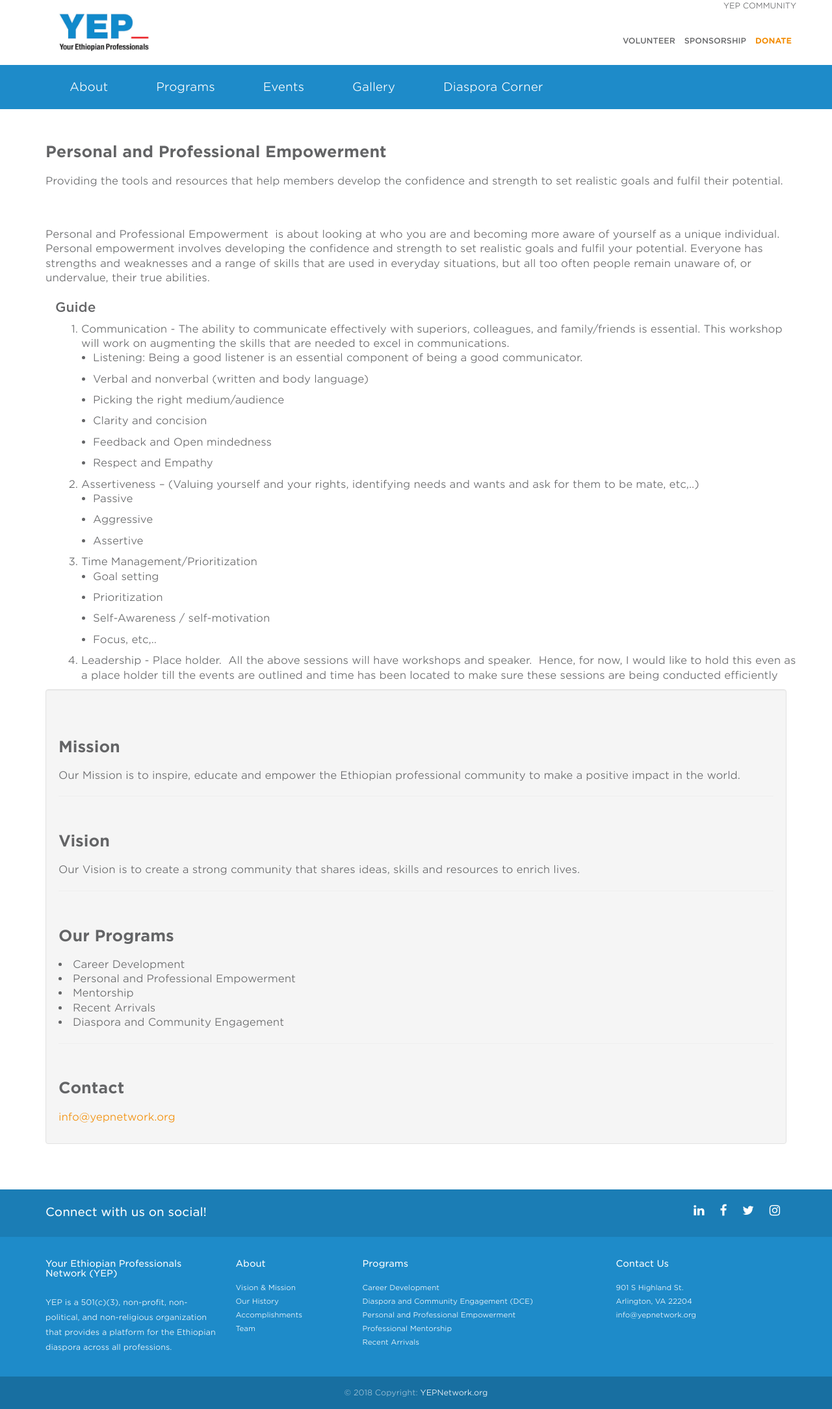
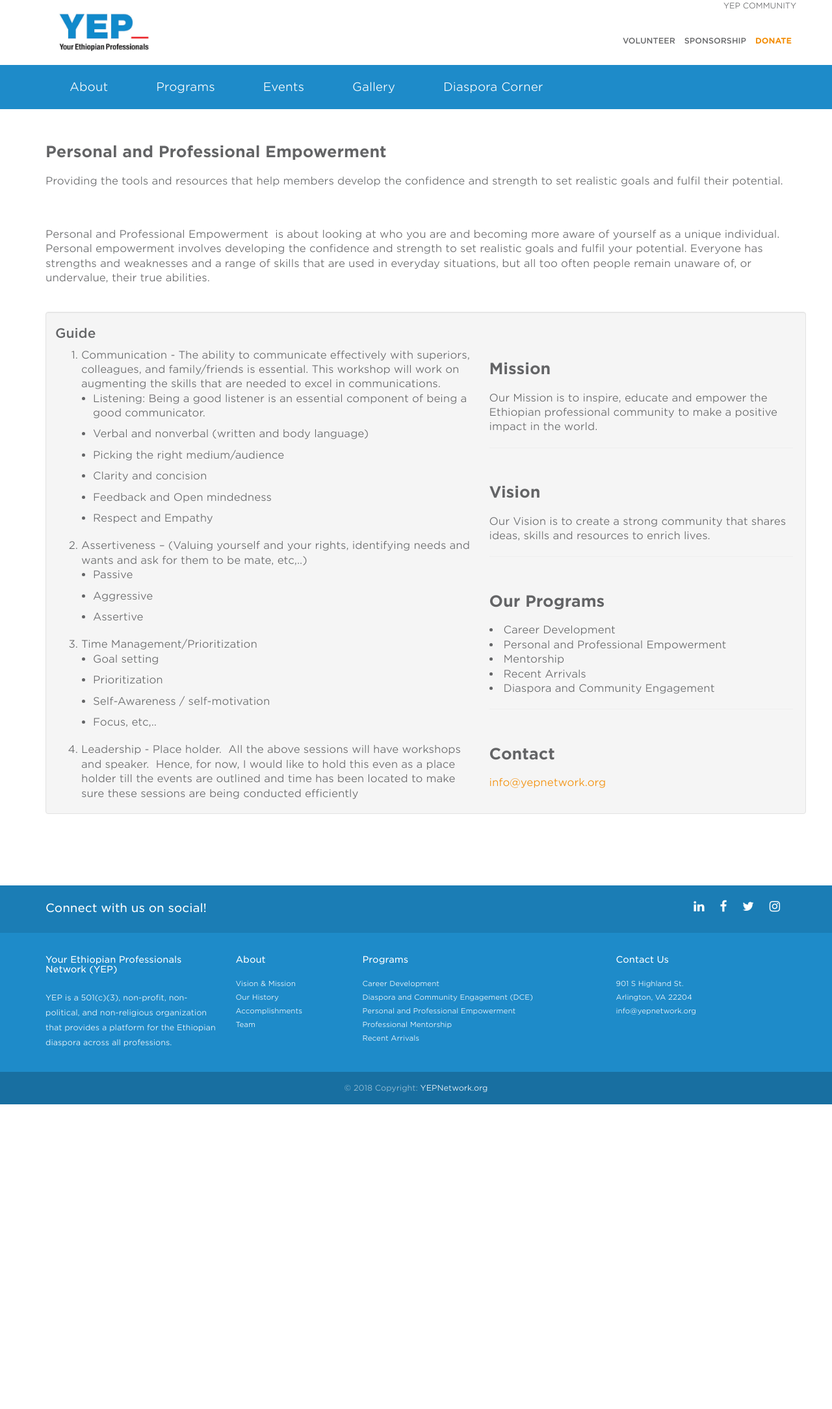
Before and after one commit to YEPNetwork/yepnetwork.github.io, a Jekyll site: the page built from _programs/personal-professional-empowerment.html, in a window 1280 px wide. Shown: the whole page at 65% size. Built offline with Jekyll 4.4.1, drawn with Linux system fonts in a browser that asks for light colours; nearby versions of some CDN libraries; after the commit the page ends 1700 px from its top, so only the background shows below that.

Commit message:
Update personal-professional-empowerment.html

```diff
--- a/_programs/personal-professional-empowerment.html
+++ b/_programs/personal-professional-empowerment.html
@@ -10,9 +10,11 @@
 ---
 Personal and Professional Empowerment &nbsp;is about looking at who you are and becoming more aware of yourself as a unique individual. Personal empowerment involves developing the confidence and strength to set realistic goals and fulfil your potential.&nbsp;Everyone has strengths and weaknesses and a range of skills that are used in everyday situations, but all too often people remain unaware of, or undervalue, their true abilities.
 
-<div class="container">
+<div class="content">
+      <div class="container">
+          <div class="row">
+               <div class="col-sm-7 col-md-7">
 	<h3>Guide</h3>
-
 	<ol start="1" type="1">
 		<li>Communication -&nbsp;The ability to communicate effectively with superiors, colleagues, and family/friends is essential. This workshop will work on augmenting the skills that are needed to excel in communications.&nbsp;
 		<ul type="disc">
```
